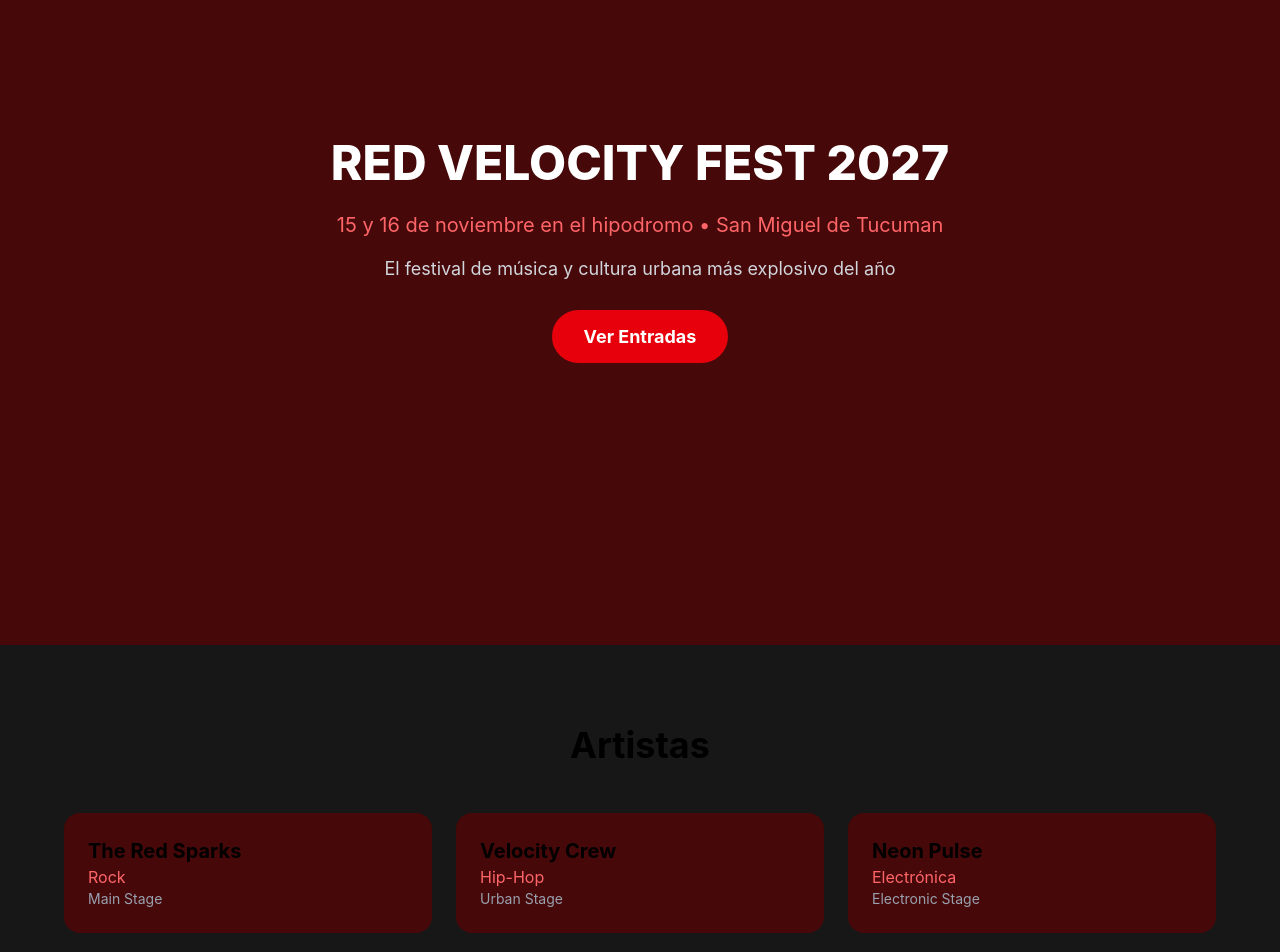
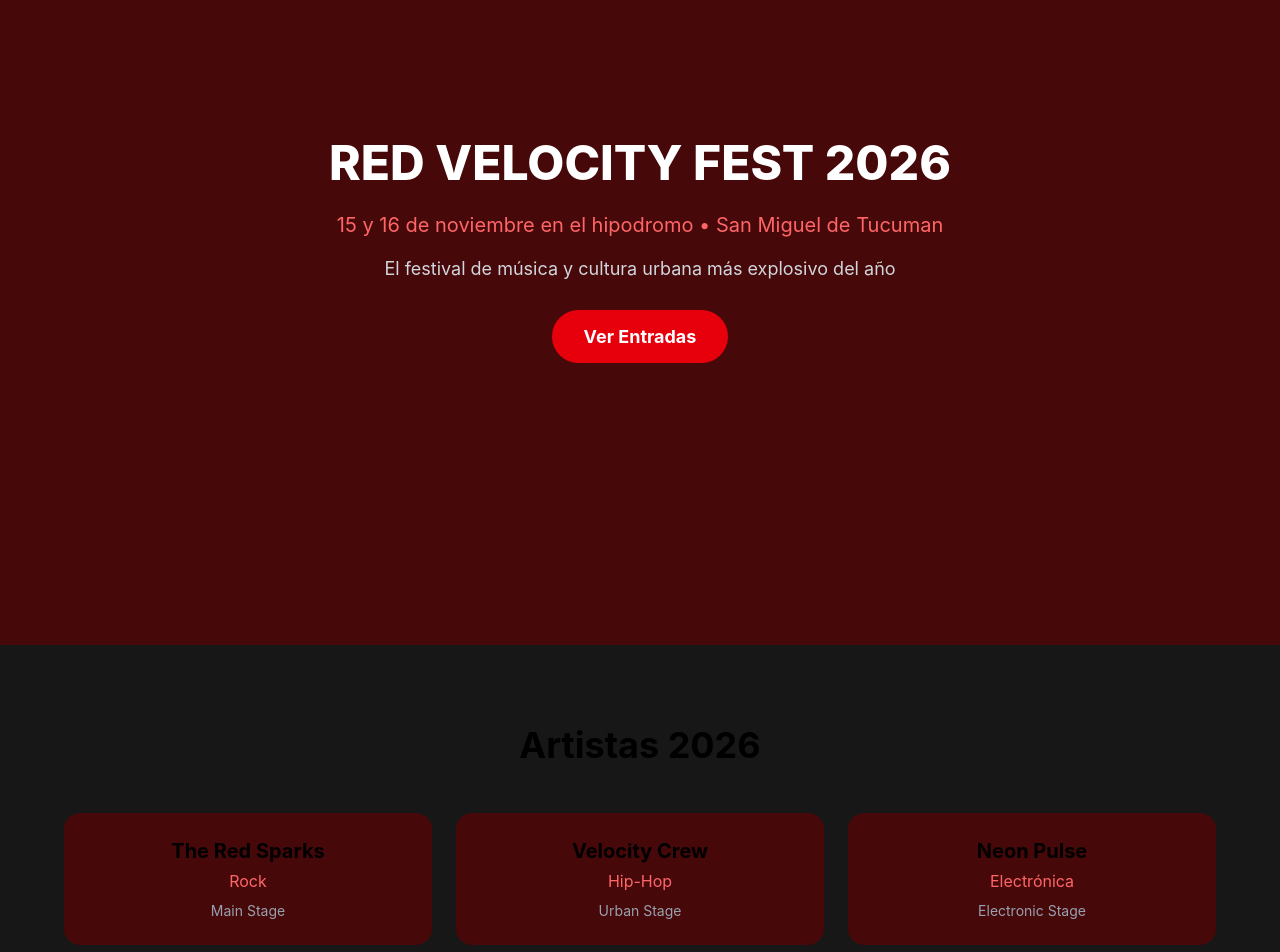
Before and after one commit to giuliano-garcia/red-velocity-app, a React (Vite) app: page / in a window 1280 px wide. Shown: the part 220-1172 px from the top of the page. Built offline with nearby package versions, Linux system fonts and the light colour scheme.

Commit message:
se centro el contenido de las tarjetas de los artitas

```diff
--- a/src/components/Artistas.jsx
+++ b/src/components/Artistas.jsx
@@ -9,14 +9,17 @@ const artists = [
 
 export default function Artistas() {
   return (
-    <section id="Artistas" className="py-20 px-4">
-      <h2 className="text-4xl font-bold text-center mb-12">Artistas</h2>
+    <section id="artistas" className="py-20 px-4">
+      <h2 className="text-4xl font-bold text-center mb-12">Artistas 2026</h2>
       <div className="grid grid-cols-1 sm:grid-cols-2 lg:grid-cols-3 gap-6 max-w-6xl mx-auto">
         {artists.map((artist, i) => (
-          <div key={i} className="bg-red-950 rounded-2xl p-6 hover:scale-105 transition">
+          <div
+            key={i}
+            className="bg-red-950 rounded-2xl p-6 text-center hover:scale-105 transition-transform duration-300"
+          >
             <h3 className="text-xl font-bold">{artist.name}</h3>
-            <p className="text-red-400">{artist.genre}</p>
-            <p className="text-gray-400 text-sm">{artist.stage}</p>
+            <p className="text-red-400 mt-1">{artist.genre}</p>
+            <p className="text-gray-400 text-sm mt-2">{artist.stage}</p>
           </div>
         ))}
       </div>
--- a/src/components/Hero.jsx
+++ b/src/components/Hero.jsx
@@ -2,7 +2,7 @@ export default function Hero() {
   return (
     <section className="min-h-screen bg-red-950 flex items-center justify-center text-center px-4">
       <div>
-        <h1 className="text-5xl font-extrabold mb-6 text-white">RED VELOCITY FEST 2027</h1>
+        <h1 className="text-5xl font-extrabold mb-6 text-white">RED VELOCITY FEST 2026</h1>
         <p className="text-xl text-red-400 mb-4">15 y 16 de noviembre en el hipodromo  • San Miguel de Tucuman</p>
         <p className="text-lg text-gray-300 mb-10">El festival de música y cultura urbana más explosivo del año</p>
         <a href="#tickets" className="bg-red-600 hover:bg-red-700 px-8 py-4 rounded-full text-lg font-bold text-white">
```
